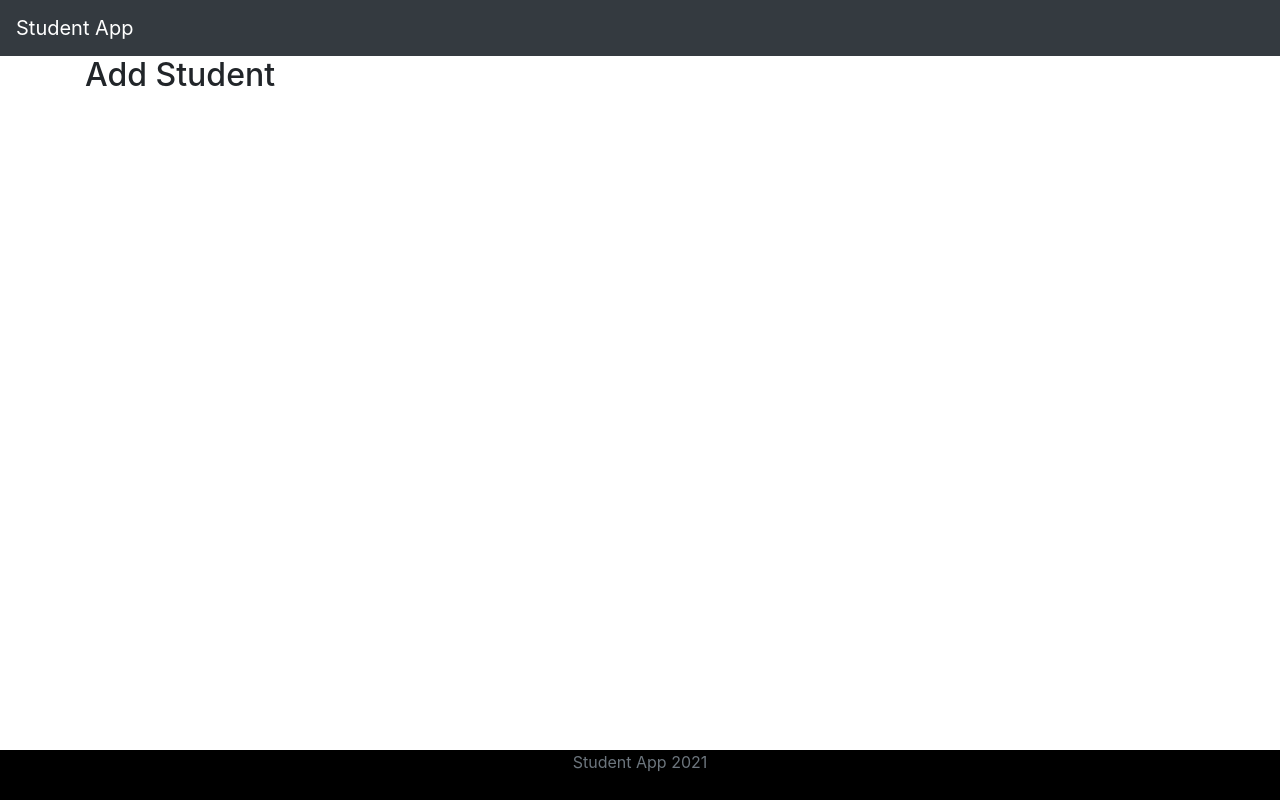
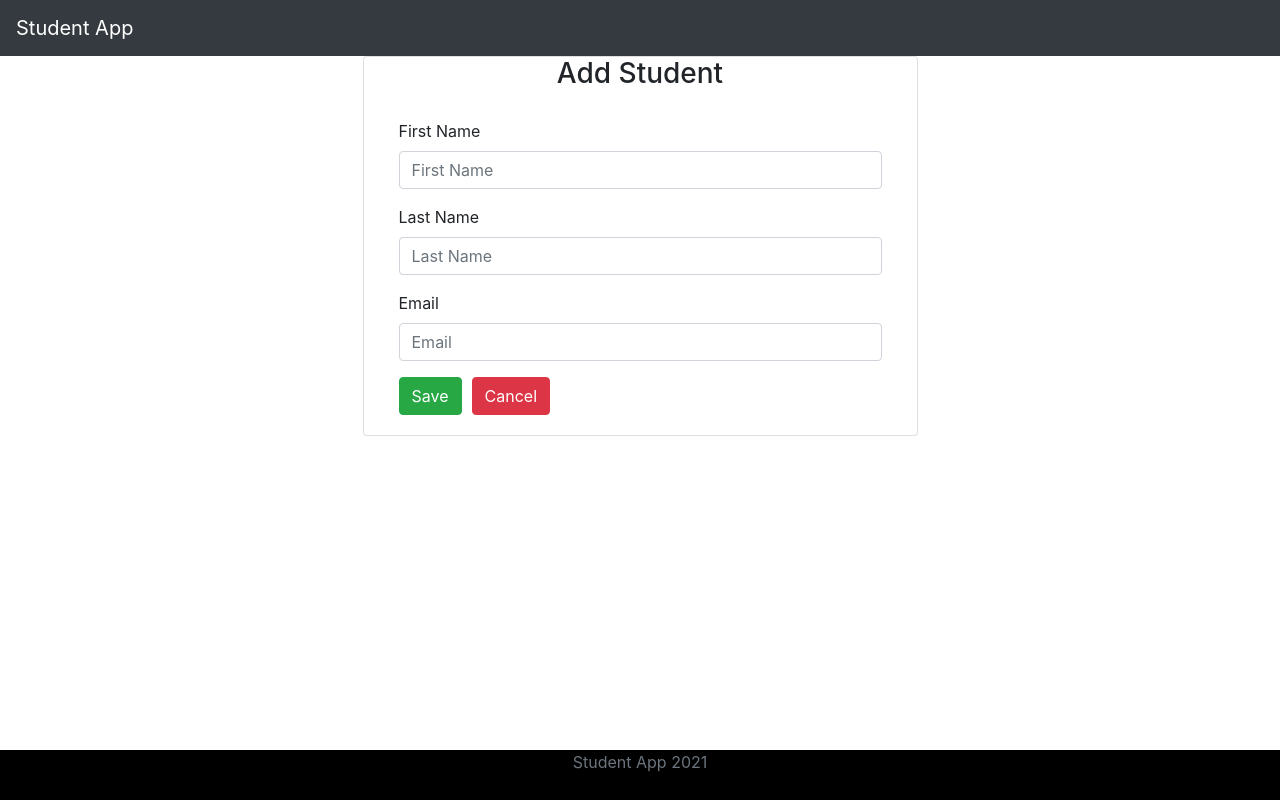
Before and after one commit to vimarius/ReactAppTest, a React (Create React App) app in the folder react_app_test/: page / in a window 1280 px wide. Both pictures are taken after a click on the button "Add Student". Built offline with nearby package versions, Linux system fonts and the light colour scheme; no server answers.

Commit message:
Added form

```diff
--- a/react_app_test/src/components/CreateStudentComponent.js
+++ b/react_app_test/src/components/CreateStudentComponent.js
@@ -4,13 +4,77 @@
 class CreateStudentComponent extends React.Component {
     constructor(props) {
         super(props);
-        this.state = {};
+        this.state = {
+
+            firstName: '',
+            lastName: '',
+            email: ''
+        };
+
+        this.changeFirstNameHandler = this.changeFirstNameHandler.bind(this);
+        this.changeLastNameHandler = this.changeLastNameHandler.bind(this);
+        this.changeEmailHandler = this.changeEmailHandler.bind(this);
+        this.saveStudent = this.saveStudent.bind(this);
     }
 
+    changeFirstNameHandler(event){
+        this.setState({ firstName: event.target.value});
+
+    }
+
+    changeLastNameHandler(event){
+        this.setState({ lastName: event.target.value});
+
+    }
+
+    changeEmailHandler(event){
+        this.setState({ email: event.target.value});
+
+    }
+
+    saveStudent = (e) => {
+        e.preventDefault();
+
+        let student = {firstName: this.state.firstName, lastName: this.state.lastName, email: this.state.email};
+        console.log('student => ' + JSON.stringify(student));
+    }
+
+    cancel() {
+        this.props.history.push('/students');
+    }
     render() {
         return (
             <div>
-                <h2>Add Student</h2>
+
+                <div className="container">
+                    <div className="row">
+                        <div className="card col-md-6 offset-md-3 offset-md-3">
+                        <h3 className="text-center">Add Student</h3>
+                        <div className="card-body">
+                            <form>
+                                <div className="form-group">
+                                    <label>First Name</label>
+                                    <input placeholder="First Name" name="firstName" className="form-control"
+                                    value={this.state.firstName} onChange={this.changeFirstNameHandler} />
+                                </div>
+                                <div className="form-group">
+                                    <label>Last Name</label>
+                                    <input placeholder="Last Name" name="lastName" className="form-control"
+                                    value={this.state.lastName} onChange={this.changeLastNameHandler} />
+                                </div>
+                                <div className="form-group">
+                                    <label>Email</label>
+                                    <input placeholder="Email" name="email" className="form-control"
+                                    value={this.state.email} onChange={this.changeEmailHandler} />
+                                </div>
+                                <button className="btn btn-success" onClick={this.saveStudent}>Save</button>
+                                <button className="btn btn-danger" onClick={this.cancel.bind(this)}
+                                style= {{marginLeft: "10px"}}>Cancel</button>
+                            </form>
+                        </div>
+                        </div>
+                    </div>
+                </div>
 
             </div>
         );
```
